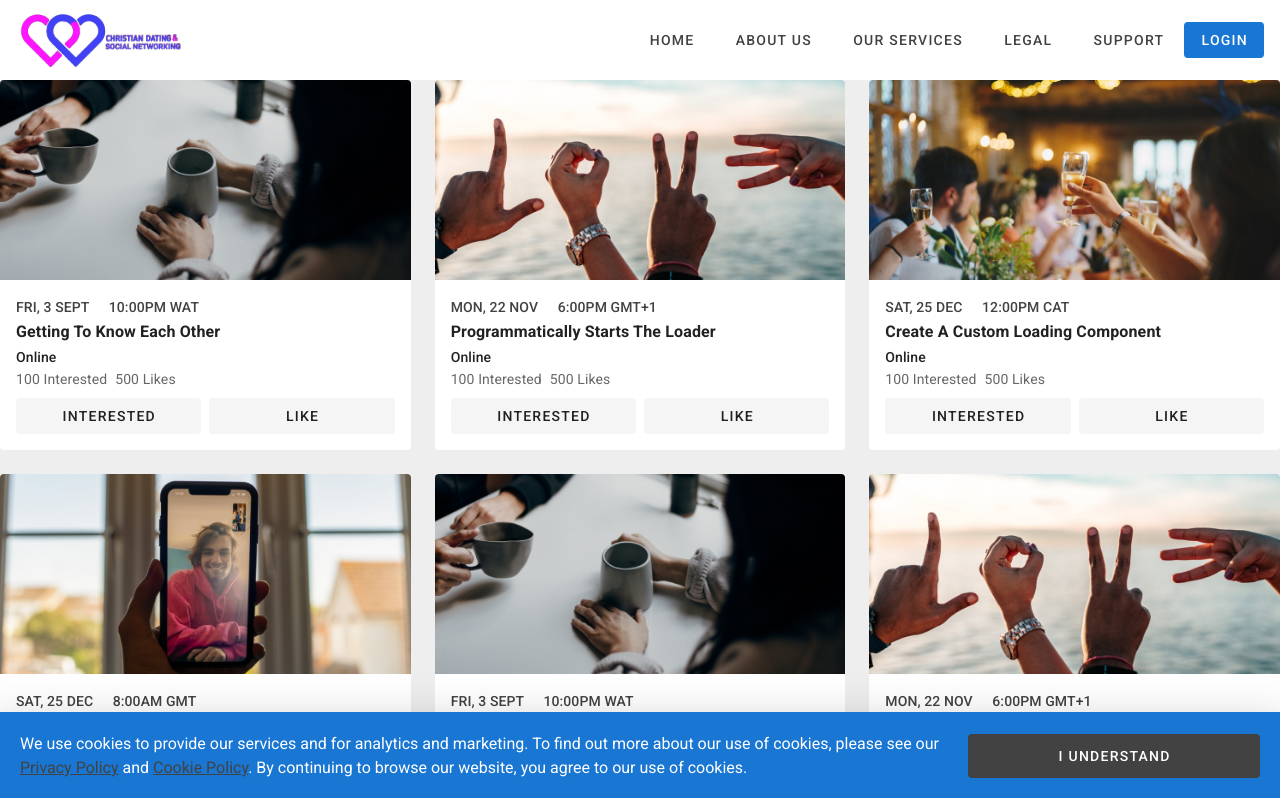
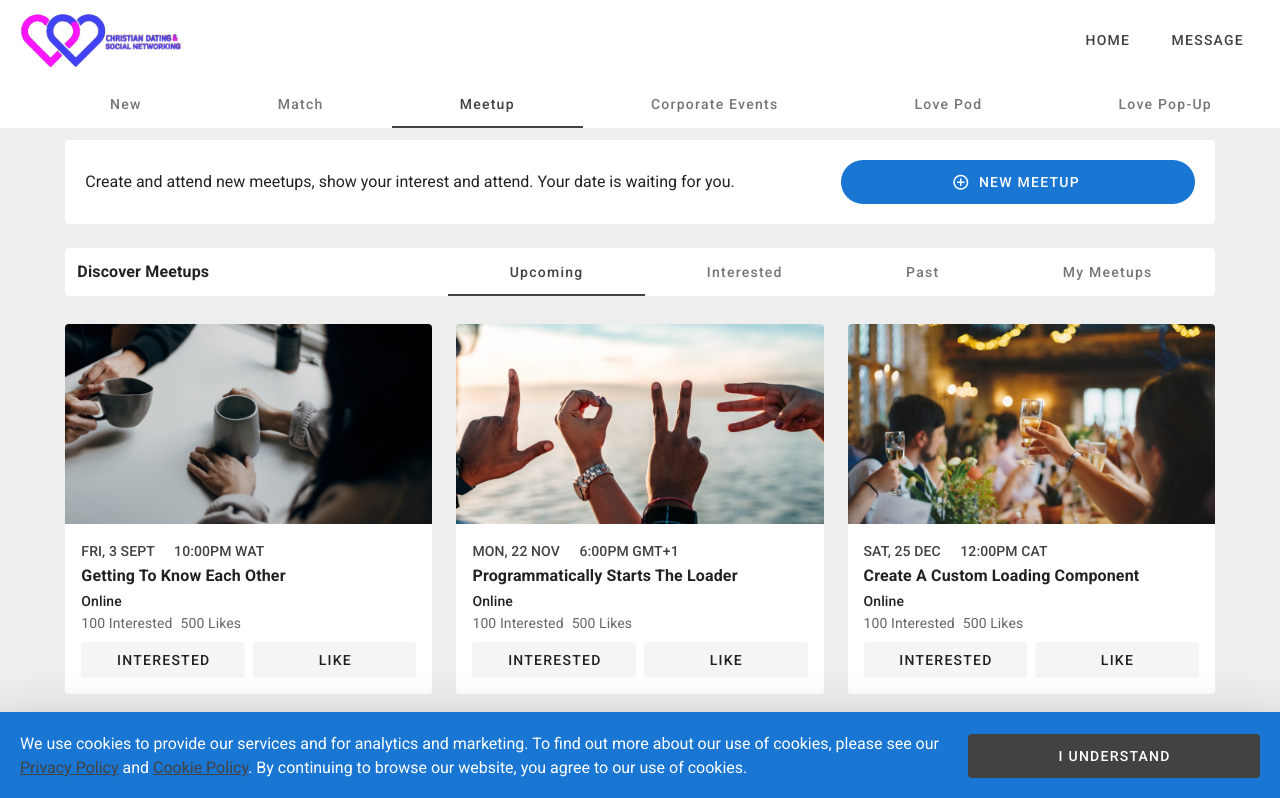
Before and after one commit to symplytheo/christian-dating-site, a Nuxt app: page /meetups in a window 1280 px wide. Shown: the top 798 px of the page. Built offline with nearby package versions, Linux system fonts and the light colour scheme.

Commit message:
Use meetup layout

```diff
--- a/pages/meetups/index.vue
+++ b/pages/meetups/index.vue
@@ -15,6 +15,7 @@
 
 <script>
 export default {
+  layout: 'meetup',
   head() {
     return { title: 'Upcoming | Meetups' }
   },
--- a/pages/meetups/interested.vue
+++ b/pages/meetups/interested.vue
@@ -15,6 +15,7 @@
 
 <script>
 export default {
+  layout: 'meetup',
   head() {
     return { title: 'Interested | Meetups' }
   },
--- a/pages/meetups/me.vue
+++ b/pages/meetups/me.vue
@@ -15,6 +15,7 @@
 
 <script>
 export default {
+  layout: 'meetup',
   head() {
     return { title: 'My Meetups' }
   },
--- a/pages/meetups/past.vue
+++ b/pages/meetups/past.vue
@@ -15,6 +15,7 @@
 
 <script>
 export default {
+  layout: 'meetup',
   head() {
     return { title: 'Past | Meetups' }
   },
```
